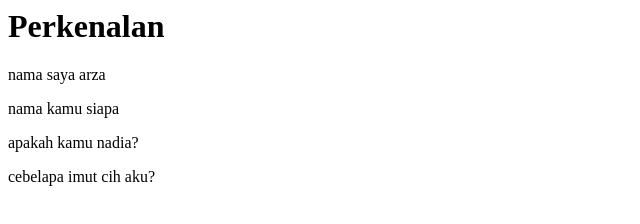
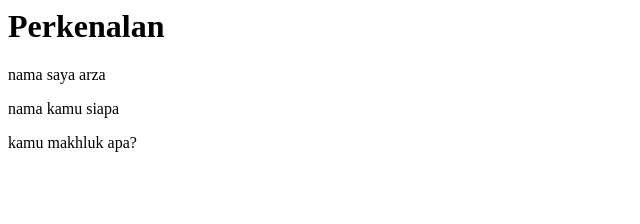
Before and after one commit to muzagi/muzagi.github.io, a plain HTML site: page HTML LAGI/index.html in a window 1280 px wide. Shown: the whole page, without its empty margins (0-640 px from the left). Drawn offline with Linux system fonts and the light colour scheme.

Commit message:
Update index.html

```diff
--- a/HTML LAGI/index.html
+++ b/HTML LAGI/index.html
@@ -8,8 +8,8 @@
         <p>nama saya arza</p>
 
         <p> nama kamu siapa</p>
+        <p>kamu makhluk apa?</p>
 
-        <p>apakah kamu nadia? </p>
-        <p>cebelapa imut cih aku?</p>
+
     </body>
 </html>
```
